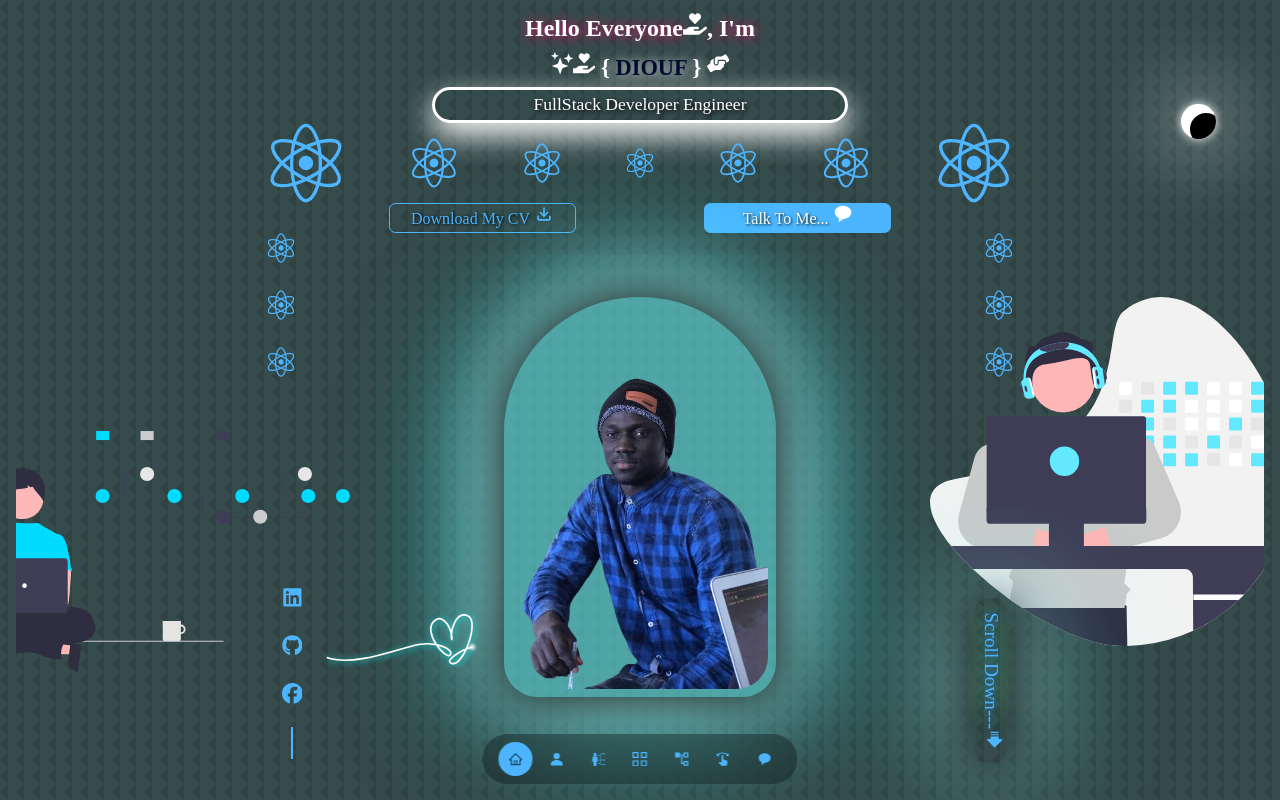
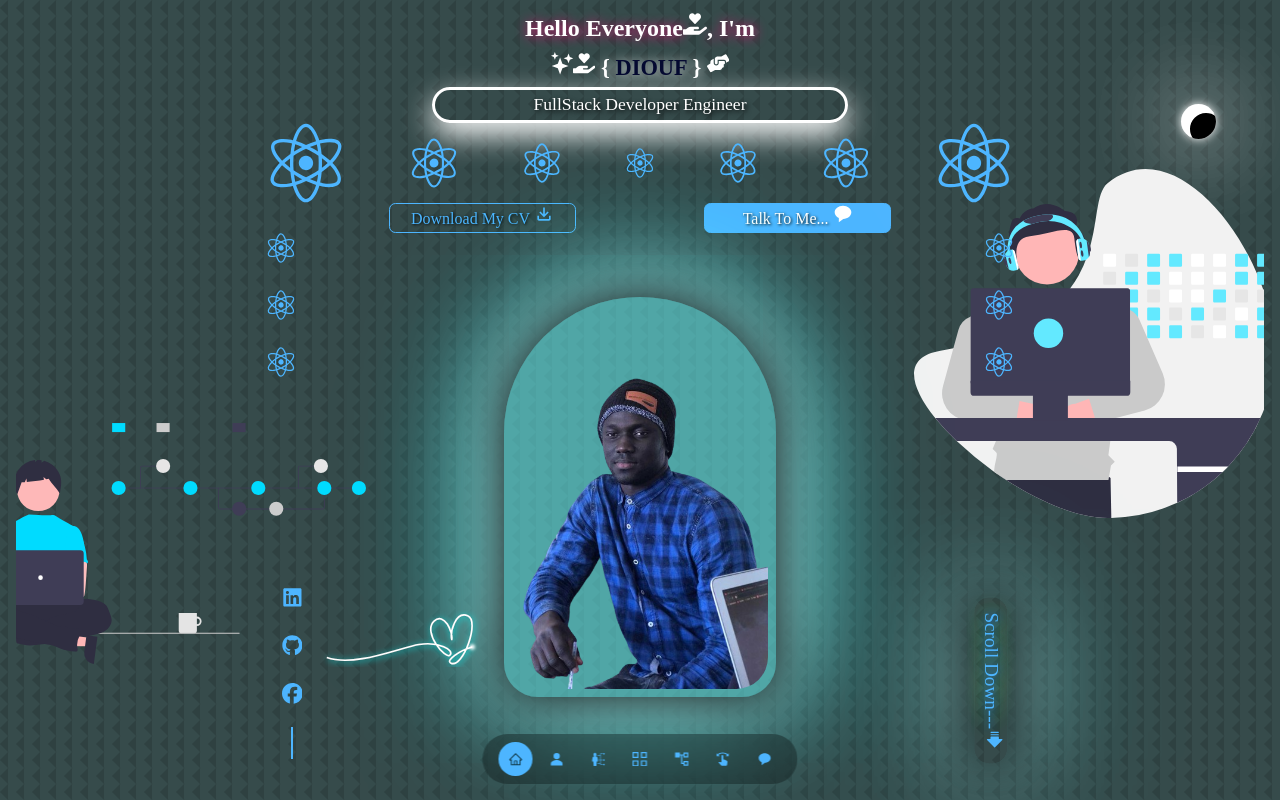
Before and after one commit to Mouhamed1003/keenprogrammer.com, a React (Create React App) app: page / in a window 1280 px wide. Shown: the top 800 px of the page. Built offline with nearby package versions, Linux system fonts and the light colour scheme.

Commit message:
Update header.css

```diff
--- a/src/components/header/header.css
+++ b/src/components/header/header.css
@@ -184,13 +184,14 @@ header {
 .img_svg1et2_header img:first-child {
   z-index: -1; /* Assurez-vous que la première image est en arrière-plan */
   position: relative; /* Nécessaire pour utiliser z-index */
+  bottom: 0.5em;
 }
 
 .img_svg1et2_header img:last-child {
   z-index: -1; /* Assurez-vous que la deuxième image est au-dessus de la première */
   position: relative; /* Nécessaire pour utiliser z-index */
-  margin-left: 35em;
-  bottom: 5em;
+  bottom: 13.0em;
+  margin-left: 33.0em;
 }
 
 /* Media Queries - Tablettes */
```
